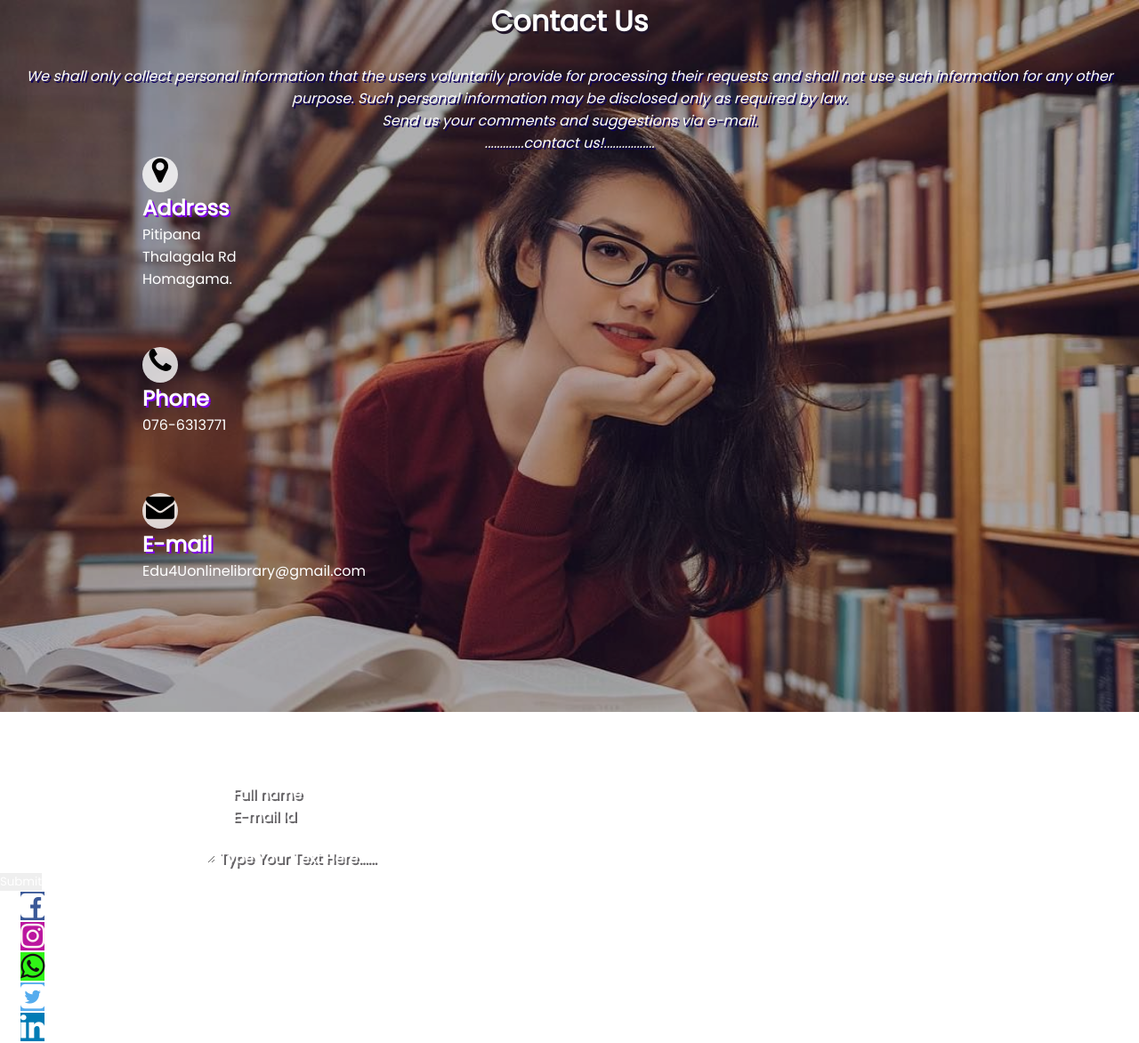
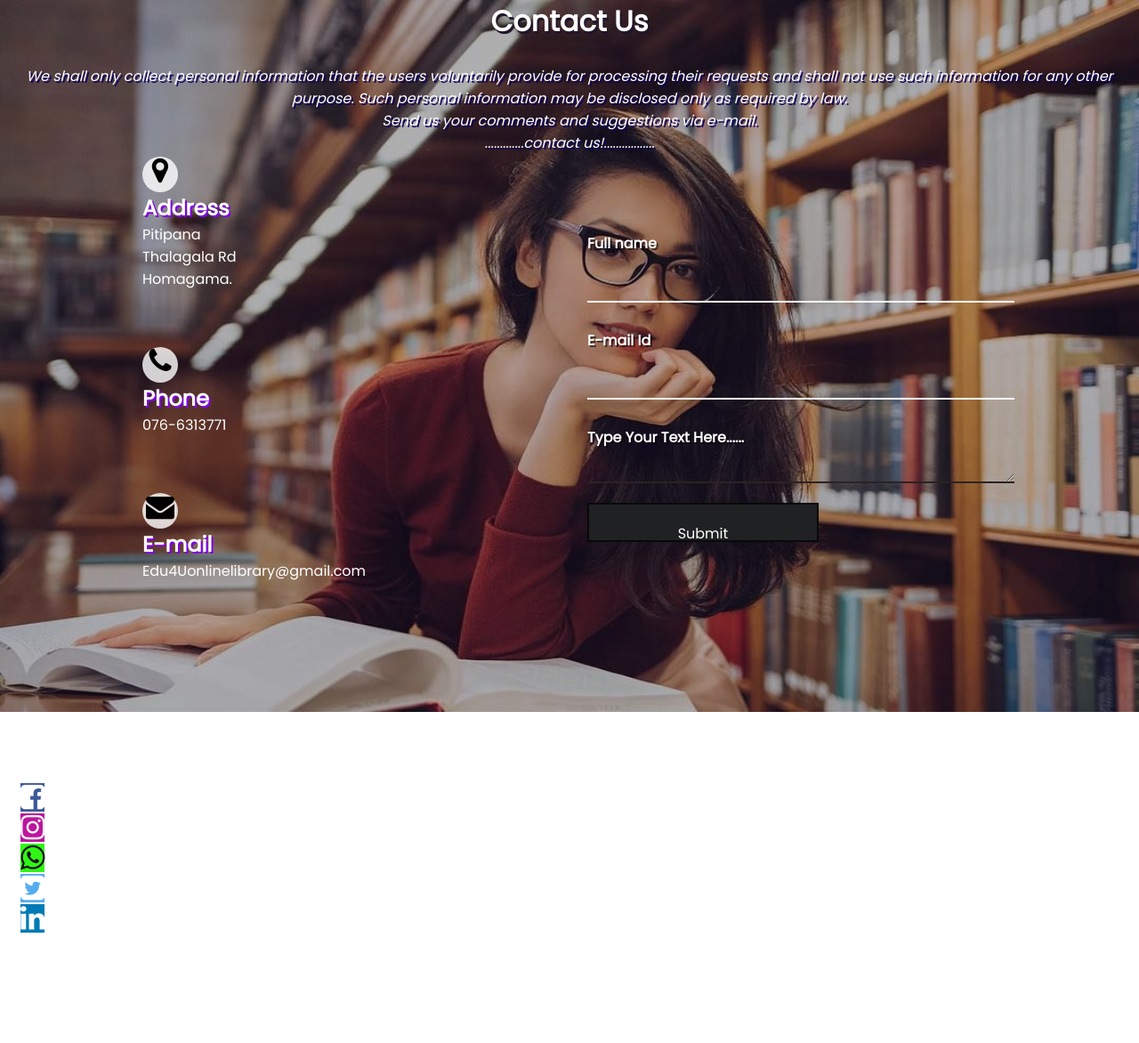
Before and after one commit to Hirankavindu/University-Web-project, a PHP site: page /web.html in a window 1280 px wide. Shown: the whole page at 89% size. After the commit the page ends 1048 px from the top, so only its background shows below. Run offline with PHP 8.4, Linux system fonts and the light colour scheme.

Commit message:
Update copy.css

```diff
--- a/Contact Us/copy.css
+++ b/Contact Us/copy.css
@@ -92,3 +92,67 @@ section i{
 .i1{
   color: aquamarine;
 }
+.form{
+  display:flex;
+  position: absolute;
+  top: 0;
+  left: 0;
+  margin-left: 50%;
+  justify-content: center;
+  align-items: center;
+  min-height: 110vh;
+
+}
+.form .contact-form input{
+  width: 30rem;
+  background-color:transparent;
+  border: 0px;
+  border: transparent;
+  margin: 20px;
+  padding: 20px;
+  font-size: 18px;
+  border-bottom: 2px solid #fff;
+}
+.form .contact-form input ~ span{
+  position: absolute;
+  left: 20px;
+  transition: 0.9s ease-in-out;
+  margin-top: 10px;
+}
+.form .contact-form input:focus ~ span{
+  transform: translateY(-20px);
+  pointer-events: none;
+}
+.form .contact-form textarea{
+  width: 30rem;
+  border: 0;
+  background-color: transparent;
+  margin: 20px;
+  font-size: 17px;
+  border-bottom: 2px solid rgb(43, 35, 35);
+}
+.form .contact-form textarea ~ span{
+  position: absolute;
+  left: 20px;
+  margin-top: 10px;
+  transition: 0.9s ease-in-out;
+}
+.form .contact-form textarea:focus ~ span{
+  transform: translateY(-20px);
+  pointer-events: none;
+}
+.form .contact-form input[type=submit]{
+  background-color: rgb(32, 33, 34);
+  border: 2px solid rgba(0, 0, 0, 0.74);
+  font-size: 16px;
+  width: 50%;
+  height: 10px;
+  margin-top: -5px;
+  text-align:center;
+
+ }
+.form .contact-form input[type=submit]:hover{
+  background-color: transparent;
+  color: rgba(255, 30, 169, 0.863);
+  text-align: center;
+}
```
